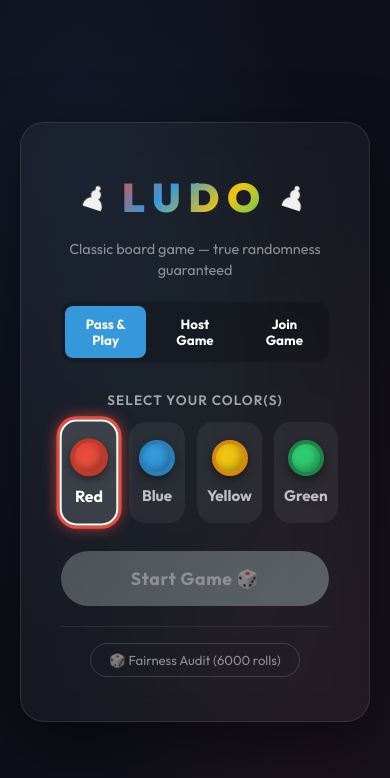
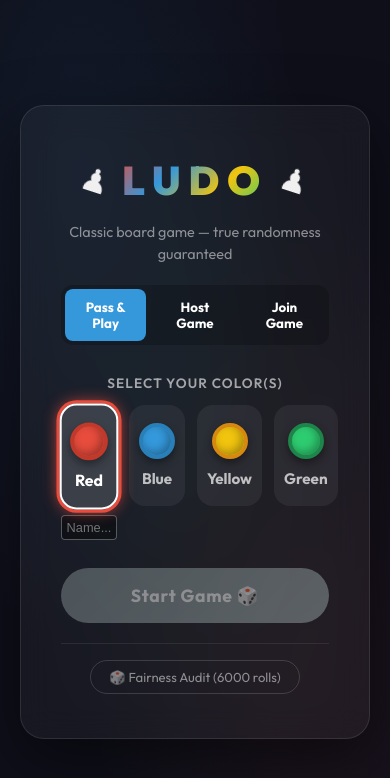
Before and after one commit to zaidmohammed7/True-Random-Ludo, a React (Vite) app: page / in a window 390 px wide. Both pictures are taken after a click on the button "Red". Shown: the top 778 px of the page. Built offline with nearby package versions, Linux system fonts and the light colour scheme.

Commit message:
feat: Add player name tags, responsive layout fixes, white home yard indicators, and auto-resume local storage cache functionality

```diff
--- a/src/App.jsx
+++ b/src/App.jsx
@@ -8,7 +8,7 @@ import { useMultiplayer } from './hooks/useMultiplayer';
 import styles from './App.module.css';
 
 function Game({ gameConfig, multi, onRestart }) {
-  const { initialPlayers, localColors } = gameConfig;
+  const { initialPlayers, localColors, colorNames = {} } = gameConfig;
   const { state, roll, moveToken, reset } = useGameState(initialPlayers);
 
   // Sync networking for active Game
@@ -49,8 +49,13 @@ function Game({ gameConfig, multi, onRestart }) {
     <div className={styles.gameLayout}>
       <header className={styles.header}>
         <div className={styles.logo}>♟ LUDO</div>
+        {multi.mode !== 'local' && multi.roomCode && (
+          <div style={{ color: 'rgba(255,255,255,0.7)', fontWeight: 'bold', fontSize: '1rem', background: 'rgba(255,255,255,0.1)', padding: '6px 16px', borderRadius: '12px' }}>
+            Room Code: <span style={{ color: '#f1c40f', letterSpacing: '1px' }}>{multi.roomCode.toUpperCase()}</span>
+          </div>
+        )}
         <button className={styles.menuBtn} onClick={handleRestart}>
-          ☰ New Game
+          ☰ Quit
         </button>
       </header>
 
@@ -64,6 +69,7 @@ function Game({ gameConfig, multi, onRestart }) {
         <aside className={styles.sidebar}>
           <DicePanel
             currentPlayer={currentColor}
+            playerName={colorNames[currentColor]}
             diceValue={state.diceValue}
             phase={state.phase}
             consecutiveSixes={state.consecutiveSixes}
@@ -98,13 +104,51 @@ function Game({ gameConfig, multi, onRestart }) {
 
 export default function App() {
   const multi = useMultiplayer();
-  const [gameConfig, setGameConfig] = useState(null);
+  const [gameConfig, setGameConfig] = useState(() => {
+    try {
+      const saved = localStorage.getItem('ludoConfig_cache');
+      if (saved) return JSON.parse(saved);
+    } catch { }
+    return null;
+  });
+
+  useEffect(() => {
+    if (gameConfig) {
+      localStorage.setItem('ludoConfig_cache', JSON.stringify({
+        initialPlayers: gameConfig.initialPlayers,
+        localColors: gameConfig.localColors,
+        colorNames: gameConfig.colorNames
+      }));
+    } else {
+      localStorage.removeItem('ludoConfig_cache');
+      localStorage.removeItem('ludo_game_state_cache');
+    }
+  }, [gameConfig]);
 
   if (!gameConfig) {
     return <StartScreen multi={multi} onStart={(config) => {
-      setGameConfig({ initialPlayers: config.selectedColors, localColors: config.localColors, multi });
+      setGameConfig({
+        initialPlayers: config.selectedColors,
+        localColors: config.localColors,
+        colorNames: config.colorNames || {}
+      });
     }} />;
   }
+
+  // Attempt to reconnect to a cached host lobby dynamically (for guests reloading)
+  useEffect(() => {
+    if (gameConfig && multi.status === 'disconnected') {
+      const savedRoom = localStorage.getItem('ludo_cached_roomcode');
+      if (savedRoom) {
+        if (localStorage.getItem('ludo_was_host') === 'true') {
+          // We can't trivially resume hosting the same peer ID via random re-init in PeerJS right now,
+          // so we will just let them play local or they need to issue a new invite
+        } else if (localStorage.getItem('ludo_was_guest') === 'true') {
+          multi.joinGame(savedRoom);
+        }
+      }
+    }
+  }, [gameConfig, multi]);
 
   return (
     <Game
@@ -113,6 +157,11 @@ export default function App() {
       multi={multi}
       onRestart={() => {
         multi.disconnect();
+        localStorage.removeItem('ludoConfig_cache');
+        localStorage.removeItem('ludo_game_state_cache');
+        localStorage.removeItem('ludo_cached_roomcode');
+        localStorage.removeItem('ludo_was_host');
+        localStorage.removeItem('ludo_was_guest');
         setGameConfig(null);
       }}
     />
--- a/src/components/DicePanel.jsx
+++ b/src/components/DicePanel.jsx
@@ -21,6 +21,7 @@ const COLOR_MAP = {
 
 export default function DicePanel({
     currentPlayer,
+    playerName,
     diceValue,
     phase,
     consecutiveSixes,
@@ -57,7 +58,7 @@ export default function DicePanel({
             {/* Player Indicator */}
             <div className={styles.playerBadge}>
                 <div className={styles.playerDot} />
-                <span className={styles.playerLabel}>{COLOR_LABELS[currentPlayer]}'s Turn</span>
+                <span className={styles.playerLabel}>{playerName || COLOR_LABELS[currentPlayer]}'s Turn</span>
             </div>
 
             {/* Turn order strip */}
--- a/src/components/DicePanel.module.css
+++ b/src/components/DicePanel.module.css
@@ -2,13 +2,15 @@
     display: flex;
     flex-direction: column;
     align-items: center;
-    gap: 12px;
-    padding: 24px 20px;
+    gap: 8px;
+    /* Slightly reduced gap */
+    padding: 16px 12px;
+    /* Slightly reduced padding */
     background: rgba(255, 255, 255, 0.04);
     backdrop-filter: blur(12px);
     border: 1px solid rgba(255, 255, 255, 0.1);
     border-radius: 20px;
-    min-width: 220px;
+    min-width: 200px;
     max-width: 280px;
     box-shadow: 0 8px 32px rgba(0, 0, 0, 0.3);
 }
--- a/src/components/StartScreen.jsx
+++ b/src/components/StartScreen.jsx
@@ -17,6 +17,12 @@ export default function StartScreen({ onStart, multi }) {
     // LOBBY STATE
     // This maps peerId -> { isHost: boolean, ready: boolean, colors: [] }
     const [lobby, setLobby] = useState({});
+
+    // Names for each chosen color
+    const [colorNames, setColorNames] = useState(() => {
+        try { return JSON.parse(localStorage.getItem('ludo_color_names')) || {}; }
+        catch { return {}; }
+    });
 
     // The lobby state is derived from local selections if Pass & Play,
     // or synced over the network if Host/Guest.
@@ -38,6 +44,7 @@ export default function StartScreen({ onStart, multi }) {
                     multi.sendAction({ type: 'SYNC_LOBBY', lobby: newLobby });
                     return newLobby;
                 });
+                multi.sendAction({ type: 'SYNC_NAMES', colorNames });
             }
             else if (act.type === 'PEER_DISCONNECT') {
                 setLobby(prev => {
@@ -76,17 +83,32 @@ export default function StartScreen({ onStart, multi }) {
                     return newLobby;
                 });
             }
+            else if (act.type === 'SET_NAME' && act._from) {
+                setColorNames(prev => {
+                    const next = { ...prev, [act.color]: act.name };
+                    localStorage.setItem('ludo_color_names', JSON.stringify(next));
+                    multi.sendAction({ type: 'SYNC_NAMES', colorNames: next });
+                    return next;
+                });
+            }
         }
         // As GUEST
         else if (multi.mode === 'guest') {
             if (act.type === 'SYNC_LOBBY') {
                 setLobby(act.lobby);
             }
+            if (act.type === 'SYNC_NAMES') {
+                setColorNames(act.colorNames);
+                localStorage.setItem('ludo_color_names', JSON.stringify(act.colorNames));
+            }
             if (act.type === 'START_GAME') {
                 const myLobbyProfile = act.lobby[multi.myPeerId] || { colors: [] };
+                setColorNames(act.colorNames);
+                localStorage.setItem('ludo_color_names', JSON.stringify(act.colorNames));
                 onStart({
                     selectedColors: act.players,
                     localColors: myLobbyProfile.colors,
+                    colorNames: act.colorNames
                 });
             }
         }
@@ -123,12 +145,22 @@ export default function StartScreen({ onStart, multi }) {
         const orderedPlayers = ALL_COLORS.map(c => c.id).filter(id => allClaimedColors.includes(id));
 
         if (multi.mode === 'host') {
-            multi.sendAction({ type: 'START_GAME', players: orderedPlayers, lobby });
+            multi.sendAction({ type: 'START_GAME', players: orderedPlayers, lobby, colorNames });
+            localStorage.setItem('ludo_was_host', 'true');
+            localStorage.setItem('ludo_cached_roomcode', multi.roomCode);
+        } else if (multi.mode === 'guest') {
+            localStorage.setItem('ludo_was_guest', 'true');
+            localStorage.setItem('ludo_cached_roomcode', multi.roomCode);
+        } else {
+            localStorage.removeItem('ludo_was_host');
+            localStorage.removeItem('ludo_was_guest');
+            localStorage.removeItem('ludo_cached_roomcode');
         }
 
         onStart({
             selectedColors: orderedPlayers,
-            localColors: lobby[myId]?.colors || []
+            localColors: lobby[myId]?.colors || [],
+            colorNames
         });
     }
 
@@ -250,10 +282,11 @@ export default function StartScreen({ onStart, multi }) {
                                     const takenByOther = claimerEntry && claimerEntry[0] !== String(myId);
 
                                     const isClickable = !takenByOther && (!amIReady || multi.mode !== 'guest');
+                                    const myColorName = colorNames[id] || '';
 
                                     return (
+                                        <div key={id} style={{ display: 'flex', flexDirection: 'column', gap: '8px' }}>
                                             <button
-                                            key={id}
                                                 className={`${styles.colorBtn} ${takenByMe ? styles.active : ''}`}
                                                 onClick={() => {
                                                     if (isClickable) toggleColor(id);
@@ -272,6 +305,29 @@ export default function StartScreen({ onStart, multi }) {
                                                 <span>{label}</span>
                                                 {takenByOther && <span style={{ fontSize: '0.6rem', color: '#e74c3c' }}>Taken</span>}
                                             </button>
+
+                                            {takenByMe && (
+                                                <input
+                                                    type="text"
+                                                    placeholder="Name..."
+                                                    value={myColorName}
+                                                    onChange={(e) => {
+                                                        const val = e.target.value.substring(0, 10);
+                                                        setColorNames(prev => {
+                                                            const next = { ...prev, [id]: val };
+                                                            localStorage.setItem('ludo_color_names', JSON.stringify(next));
+                                                            if (multi.mode === 'guest') {
+                                                                multi.sendAction({ type: 'SET_NAME', color: id, name: val });
+                                                            } else if (multi.mode === 'host' || multi.mode === 'local') {
+                                                                multi.sendAction({ type: 'SYNC_NAMES', colorNames: next });
+                                                            }
+                                                            return next;
+                                                        });
+                                                    }}
+                                                    style={{ width: '100%', padding: '4px', borderRadius: '4px', border: '1px solid rgba(255,255,255,0.3)', background: 'rgba(0,0,0,0.4)', color: 'white', textAlign: 'center', fontSize: '0.8rem' }}
+                                                />
+                                            )}
+                                        </div>
                                     );
                                 })}
                             </div>
```
Also changed, not shown: src/App.module.css (+16 -2 lines), src/components/LudoBoard.module.css (+9 -11 lines), src/hooks/useGameState.js (+14 -1 lines). Lines whose indentation alone changed are shown as unchanged.
